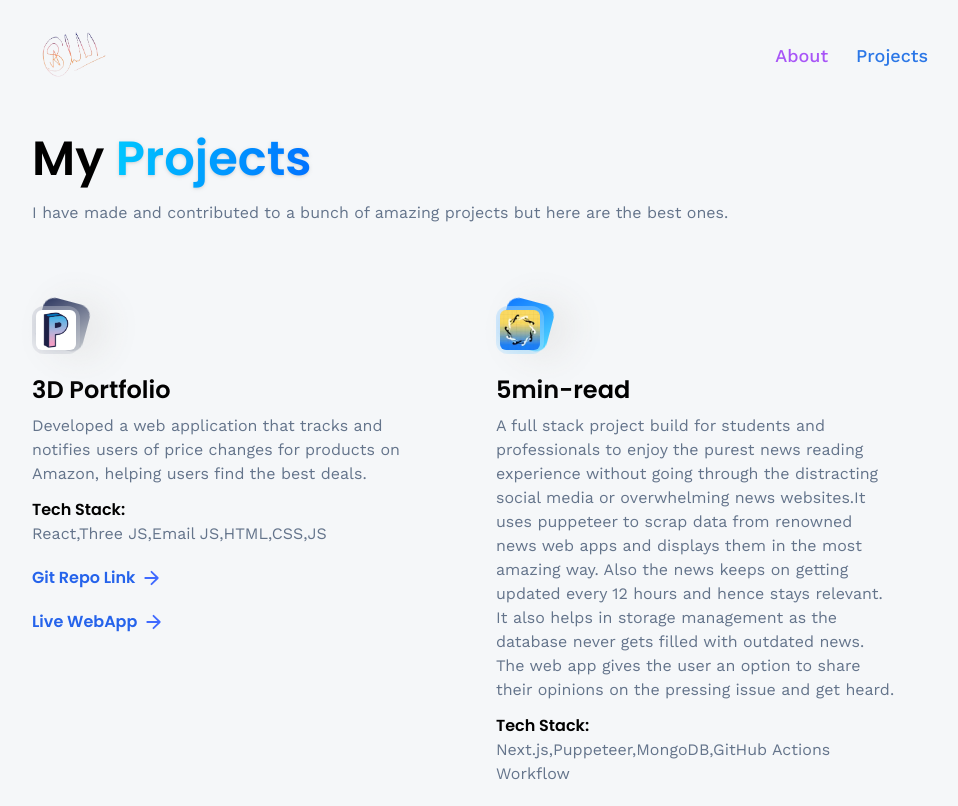
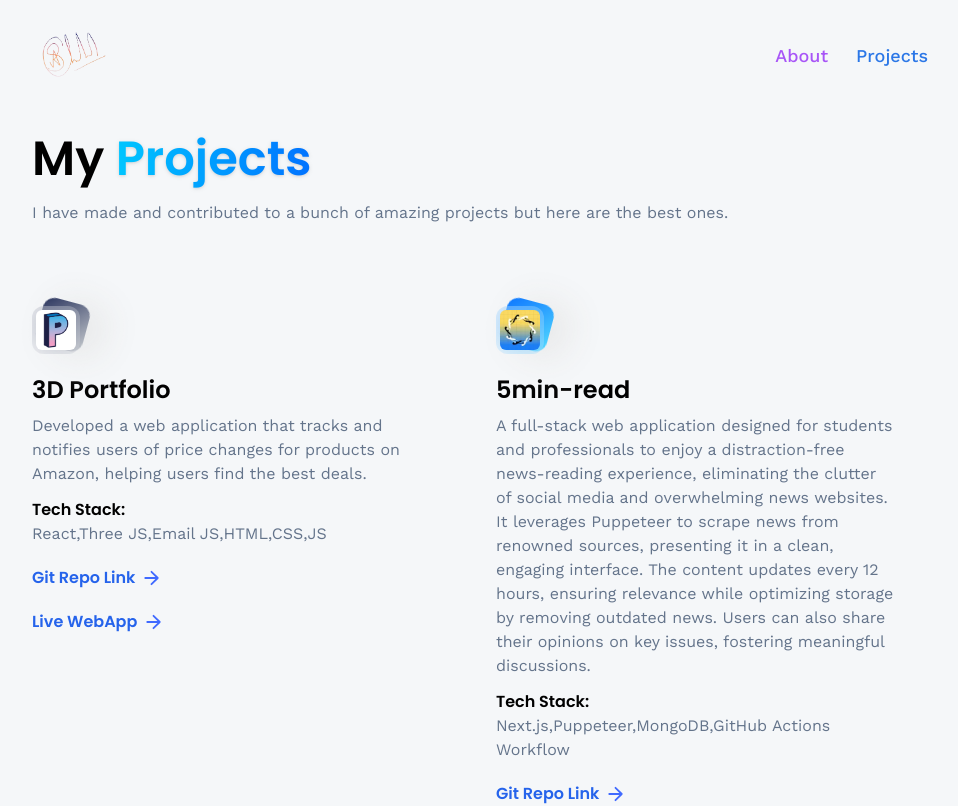
Before and after one commit to chandelankit/portfolio_3d, a React (Vite) app: page /projects in a window 1280 px wide. Shown: the top 806 px of the page, without its empty margins (160-1118 px from the left). Built offline with nearby package versions, Linux system fonts and the light colour scheme.

Commit message:
text updated

```diff
--- a/src/constants/index.js
+++ b/src/constants/index.js
@@ -163,7 +163,7 @@ export const projects = [
         iconUrl: five_min_logo,
         theme: 'btn-back-blue',
         name: '5min-read',
-        description: "A full stack project build for students and professionals to enjoy the purest news reading experience without going through the distracting social media or overwhelming news websites.It uses puppeteer to scrap data from renowned news web apps and displays them in the most amazing way. Also the news keeps on getting updated every 12 hours and hence stays relevant. It also helps in storage management as the database never gets filled with outdated news. The web app gives the user an option to share their opinions on the pressing issue and get heard.",
+        description: "A full-stack web application designed for students and professionals to enjoy a distraction-free news-reading experience, eliminating the clutter of social media and overwhelming news websites. It leverages Puppeteer to scrape news from renowned sources, presenting it in a clean, engaging interface. The content updates every 12 hours, ensuring relevance while optimizing storage by removing outdated news. Users can also share their opinions on key issues, fostering meaningful discussions.",
         techStack: 'Next.js,Puppeteer,MongoDB,GitHub Actions Workflow',
         gitLink: 'https://github.com/chandelankit/5minread',
         liveLink: 'https://5min-read.vercel.app/'
```
